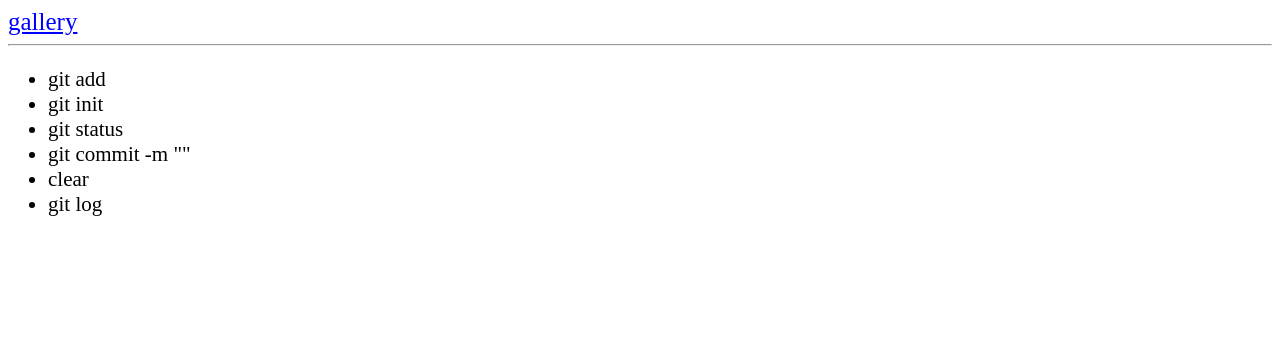
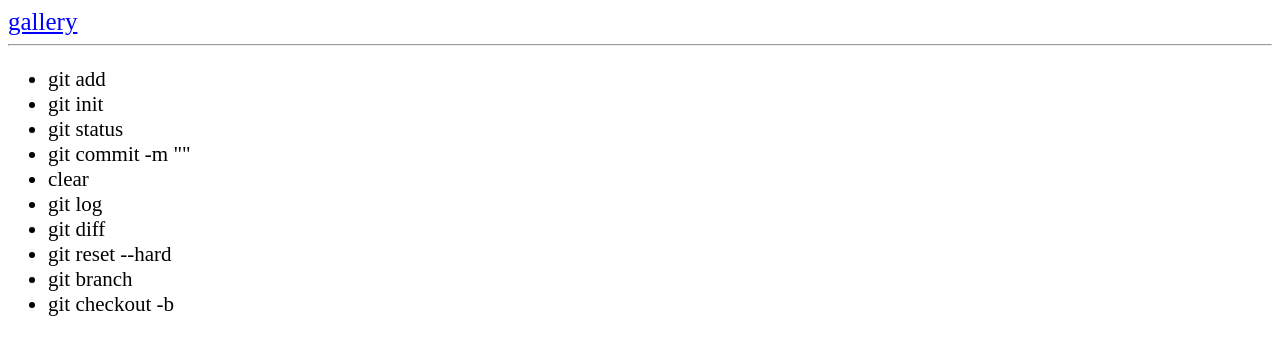
Before and after one commit to vinokuroviila/Lesson9, a plain HTML site: page index.html in a window 1280 px wide. Drawn offline with Linux system fonts and the light colour scheme.

Commit message:
add some text and branch

```diff
--- a/index.html
+++ b/index.html
@@ -28,6 +28,18 @@
         <li>
             git log
         </li>
+        <li>
+            git diff
+        </li>
+        <li>
+            git reset --hard
+        </li>
+        <li>
+            git branch
+        </li>
+        <li>
+            git checkout -b
+        </li>
     </ul>
 
 </body>
```
